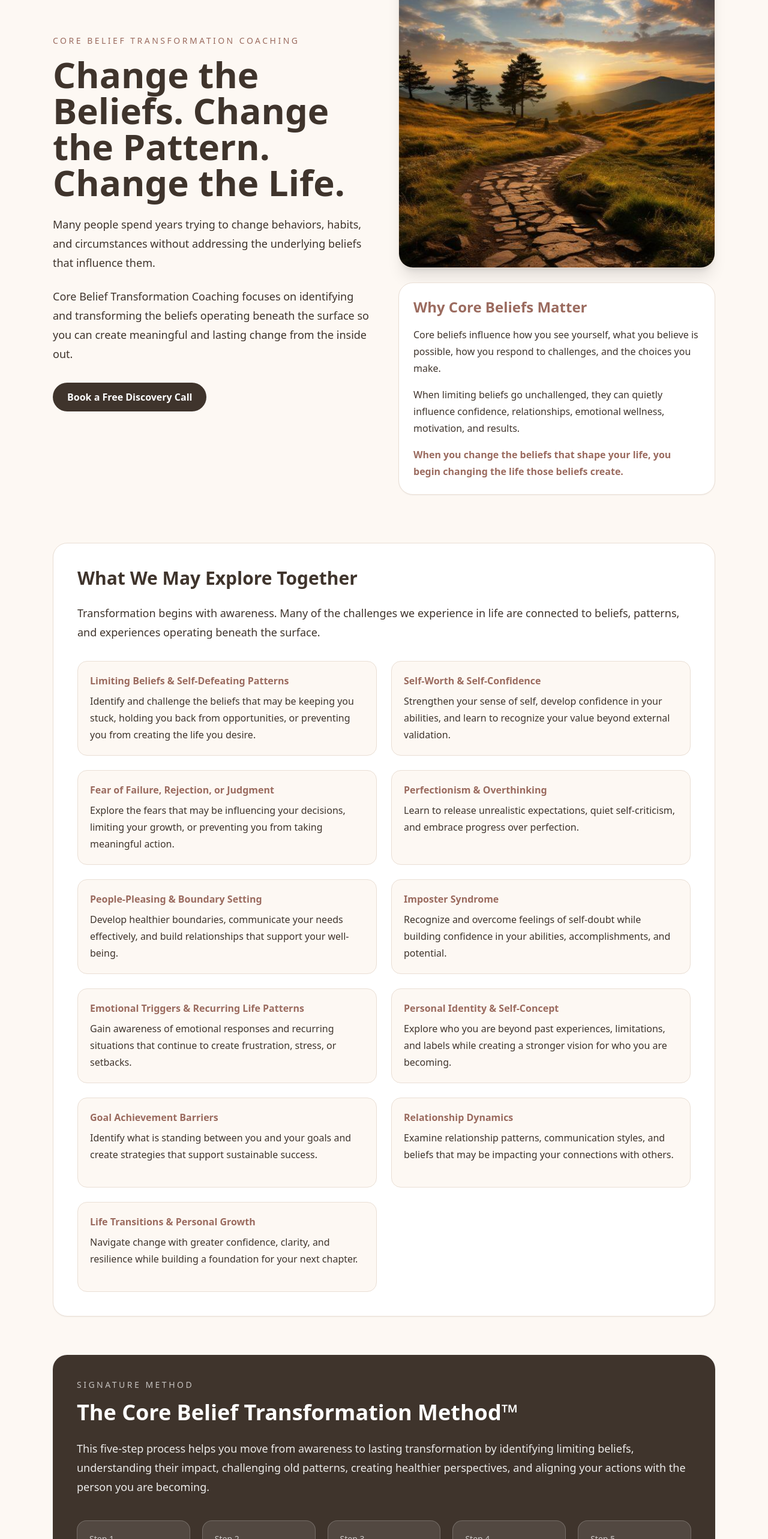
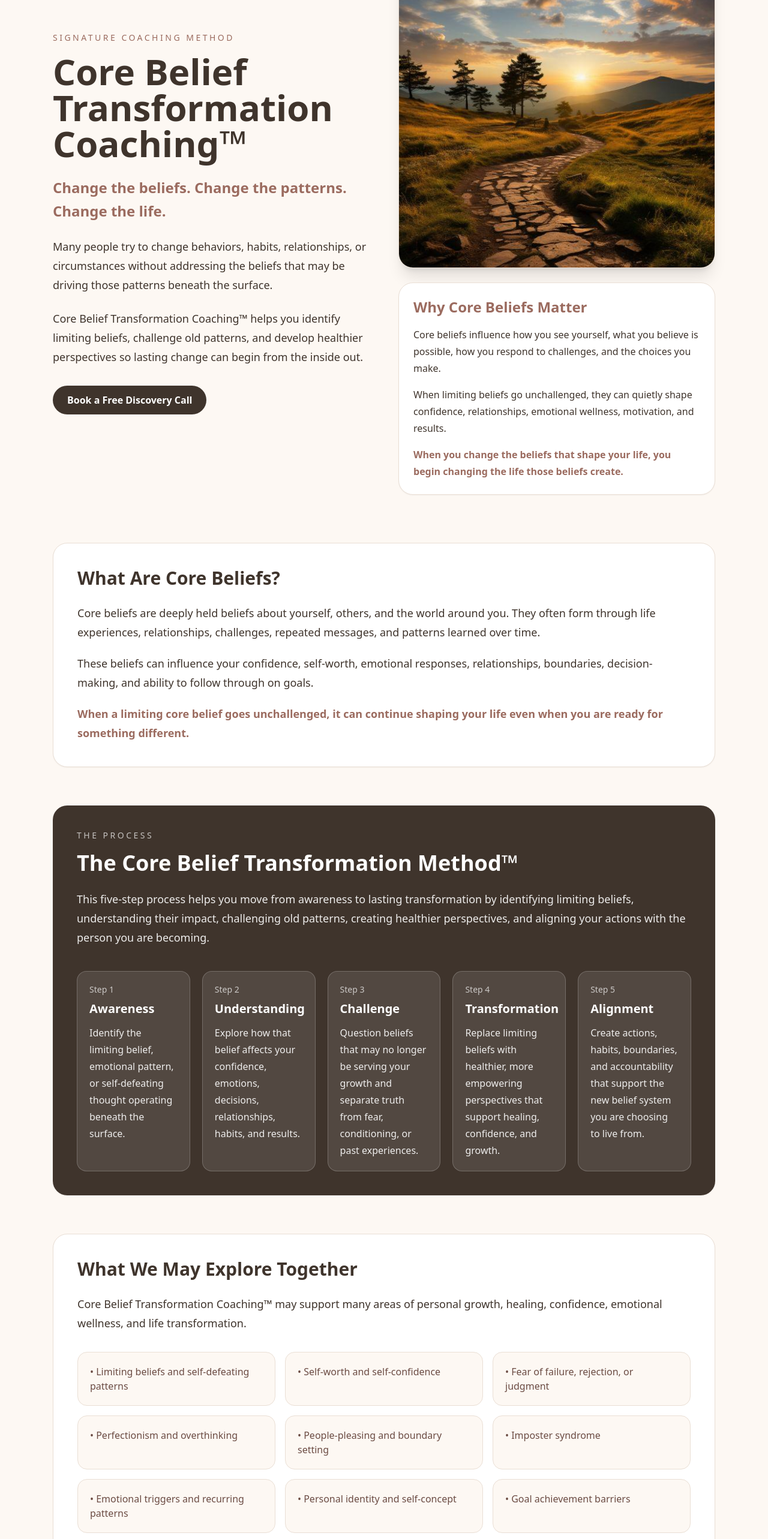
Before and after one commit to Kaelynn-Kinnison/life-coaching-with-kaelynn2, a Next.js app: page /core-belief-coaching in a window 1280 px wide. Shown: the part 234-2800 px from the top of the page at 60% size. Built offline with nearby package versions, Linux system fonts and the light colour scheme; a web font is replaced by a local one.

Commit message:
Update page.js

```diff
--- a/app/core-belief-coaching/page.js
+++ b/app/core-belief-coaching/page.js
@@ -1,7 +1,7 @@
 export const metadata = {
   title: "Core Belief Transformation Coaching | Life Coaching with Kaelynn",
   description:
-    "Identify and transform limiting beliefs, build confidence, improve self-worth, and create lasting personal growth through Core Belief Transformation Coaching with Kaelynn Kinnison.",
+    "Explore Core Belief Transformation Coaching with Kaelynn Kinnison. Identify limiting beliefs, build confidence, improve self-worth, reduce self-sabotage, and create lasting personal growth.",
 };
 
 const bookingLink = "https://calendly.com/kaelynnkinnison";
@@ -10,15 +10,15 @@ export default function CoreBeliefCoaching() {
   const methodSteps = [
     {
       title: "Awareness",
-      text: "Identify the limiting belief, emotional pattern, or self-defeating thought that may be operating beneath the surface.",
+      text: "Identify the limiting belief, emotional pattern, or self-defeating thought operating beneath the surface.",
     },
     {
       title: "Understanding",
-      text: "Explore how the belief may be influencing your confidence, emotions, choices, relationships, habits, and results.",
+      text: "Explore how that belief affects your confidence, emotions, decisions, relationships, habits, and results.",
     },
     {
       title: "Challenge",
-      text: "Gently question beliefs that may no longer be serving you and begin separating truth from old conditioning, fear, or past experiences.",
+      text: "Question beliefs that may no longer be serving your growth and separate truth from fear, conditioning, or past experiences.",
     },
     {
       title: "Transformation",
@@ -31,65 +31,44 @@ export default function CoreBeliefCoaching() {
   ];
 
   const explorationAreas = [
-    {
-      title: "Limiting Beliefs & Self-Defeating Patterns",
-      text: "Identify and challenge the beliefs that may be keeping you stuck, holding you back from opportunities, or preventing you from creating the life you desire.",
-    },
-    {
-      title: "Self-Worth & Self-Confidence",
-      text: "Strengthen your sense of self, develop confidence in your abilities, and learn to recognize your value beyond external validation.",
-    },
-    {
-      title: "Fear of Failure, Rejection, or Judgment",
-      text: "Explore the fears that may be influencing your decisions, limiting your growth, or preventing you from taking meaningful action.",
-    },
-    {
-      title: "Perfectionism & Overthinking",
-      text: "Learn to release unrealistic expectations, quiet self-criticism, and embrace progress over perfection.",
-    },
-    {
-      title: "People-Pleasing & Boundary Setting",
-      text: "Develop healthier boundaries, communicate your needs effectively, and build relationships that support your well-being.",
-    },
-    {
-      title: "Imposter Syndrome",
-      text: "Recognize and overcome feelings of self-doubt while building confidence in your abilities, accomplishments, and potential.",
-    },
-    {
-      title: "Emotional Triggers & Recurring Life Patterns",
-      text: "Gain awareness of emotional responses and recurring situations that continue to create frustration, stress, or setbacks.",
-    },
-    {
-      title: "Personal Identity & Self-Concept",
-      text: "Explore who you are beyond past experiences, limitations, and labels while creating a stronger vision for who you are becoming.",
-    },
-    {
-      title: "Goal Achievement Barriers",
-      text: "Identify what is standing between you and your goals and create strategies that support sustainable success.",
-    },
-    {
-      title: "Relationship Dynamics",
-      text: "Examine relationship patterns, communication styles, and beliefs that may be impacting your connections with others.",
-    },
-    {
-      title: "Life Transitions & Personal Growth",
-      text: "Navigate change with greater confidence, clarity, and resilience while building a foundation for your next chapter.",
-    },
+    "Limiting beliefs and self-defeating patterns",
+    "Self-worth and self-confidence",
+    "Fear of failure, rejection, or judgment",
+    "Perfectionism and overthinking",
+    "People-pleasing and boundary setting",
+    "Imposter syndrome",
+    "Emotional triggers and recurring patterns",
+    "Personal identity and self-concept",
+    "Goal achievement barriers",
+    "Relationship dynamics",
+    "Life transitions and personal growth",
+    "Self-sabotage and procrastination",
+  ];
+
+  const commonBeliefs = [
+    "I'm not good enough.",
+    "I always fail.",
+    "I don't deserve success.",
+    "I have to be perfect.",
+    "My needs don't matter.",
+    "I can't trust myself.",
+    "Change is too hard for me.",
+    "I am too far behind.",
   ];
 
   const benefits = [
-    "Greater self-awareness and personal insight",
+    "Greater self-awareness",
     "Increased confidence and self-trust",
-    "Improved decision-making and clarity",
-    "Stronger boundaries and healthier relationships",
+    "Improved decision-making",
+    "Healthier boundaries",
     "Reduced self-sabotaging behaviors",
     "Increased motivation and follow-through",
-    "Greater emotional resilience",
-    "A stronger sense of purpose and direction",
-    "Improved self-worth and self-acceptance",
-    "More authentic and fulfilling relationships",
-    "Better alignment between goals, values, and actions",
-    "Lasting personal growth and transformation",
+    "Stronger emotional resilience",
+    "A stronger sense of purpose",
+    "Improved self-worth",
+    "More authentic relationships",
+    "Better alignment between goals and actions",
+    "Lasting personal growth",
   ];
 
   return (
@@ -98,23 +77,27 @@ export default function CoreBeliefCoaching() {
         <div className="grid lg:grid-cols-2 gap-12 items-center mb-20">
           <div>
             <p className="uppercase tracking-[0.25em] text-sm text-[#9b6b5f] mb-4">
-              Core Belief Transformation Coaching
+              Signature Coaching Method
             </p>
 
             <h1 className="text-4xl md:text-6xl font-bold mb-6">
-              Change the Beliefs. Change the Pattern. Change the Life.
+              Core Belief Transformation Coaching™
             </h1>
 
+            <p className="text-2xl font-semibold text-[#9b6b5f] leading-relaxed mb-6">
+              Change the beliefs. Change the patterns. Change the life.
+            </p>
+
             <p className="text-lg leading-8 mb-6">
-              Many people spend years trying to change behaviors, habits, and
-              circumstances without addressing the underlying beliefs that
-              influence them.
+              Many people try to change behaviors, habits, relationships, or
+              circumstances without addressing the beliefs that may be driving
+              those patterns beneath the surface.
             </p>
 
             <p className="text-lg leading-8 mb-8">
-              Core Belief Transformation Coaching focuses on identifying and
-              transforming the beliefs operating beneath the surface so you can
-              create meaningful and lasting change from the inside out.
+              Core Belief Transformation Coaching™ helps you identify limiting
+              beliefs, challenge old patterns, and develop healthier
+              perspectives so lasting change can begin from the inside out.
             </p>
 
             <a
@@ -135,9 +118,9 @@ export default function CoreBeliefCoaching() {
             />
 
             <div className="mt-6 bg-white border border-[#eadfd5] rounded-3xl p-6 shadow-sm">
-              <h3 className="text-2xl font-bold mb-4 text-[#9b6b5f]">
+              <h2 className="text-2xl font-bold mb-4 text-[#9b6b5f]">
                 Why Core Beliefs Matter
-              </h3>
+              </h2>
 
               <p className="leading-7 mb-4">
                 Core beliefs influence how you see yourself, what you believe is
@@ -146,9 +129,9 @@ export default function CoreBeliefCoaching() {
               </p>
 
               <p className="leading-7 mb-4">
-                When limiting beliefs go unchallenged, they can quietly
-                influence confidence, relationships, emotional wellness,
-                motivation, and results.
+                When limiting beliefs go unchallenged, they can quietly shape
+                confidence, relationships, emotional wellness, motivation, and
+                results.
               </p>
 
               <p className="font-semibold text-[#9b6b5f] leading-7">
@@ -159,36 +142,33 @@ export default function CoreBeliefCoaching() {
           </div>
         </div>
 
-        <div className="rounded-3xl bg-white border border-[#eadfd5] p-10 shadow-sm mb-16">
-          <h2 className="text-3xl font-bold mb-6">
-            What We May Explore Together
-          </h2>
+        <section className="rounded-3xl bg-white border border-[#eadfd5] p-10 shadow-sm mb-16">
+          <h2 className="text-3xl font-bold mb-6">What Are Core Beliefs?</h2>
 
-          <p className="text-lg leading-8 mb-8">
-            Transformation begins with awareness. Many of the challenges we
-            experience in life are connected to beliefs, patterns, and
-            experiences operating beneath the surface.
-          </p>
+          <div className="space-y-5 text-lg leading-8">
+            <p>
+              Core beliefs are deeply held beliefs about yourself, others, and
+              the world around you. They often form through life experiences,
+              relationships, challenges, repeated messages, and patterns learned
+              over time.
+            </p>
 
-          <div className="grid md:grid-cols-2 gap-6">
-            {explorationAreas.map((area) => (
-              <div
-                key={area.title}
-                className="bg-[#fdf8f3] border border-[#eadfd5] rounded-2xl p-5 min-h-[150px]"
-              >
-                <h3 className="font-semibold text-[#9b6b5f] mb-2">
-                  {area.title}
-                </h3>
+            <p>
+              These beliefs can influence your confidence, self-worth,
+              emotional responses, relationships, boundaries, decision-making,
+              and ability to follow through on goals.
+            </p>
 
-                <p className="leading-7">{area.text}</p>
-              </div>
-            ))}
+            <p className="font-semibold text-[#9b6b5f]">
+              When a limiting core belief goes unchallenged, it can continue
+              shaping your life even when you are ready for something different.
+            </p>
           </div>
-        </div>
+        </section>
 
-        <div className="rounded-3xl bg-[#3f342c] text-white p-10 shadow-sm mb-16">
+        <section className="rounded-3xl bg-[#3f342c] text-white p-10 shadow-sm mb-16">
           <p className="uppercase tracking-[0.25em] text-sm text-white/70 mb-4">
-            Signature Method
+            The Process
           </p>
 
           <h2 className="text-3xl md:text-4xl font-bold mb-6">
@@ -218,9 +198,32 @@ export default function CoreBeliefCoaching() {
               </div>
             ))}
           </div>
-        </div>
+        </section>
 
-        <div className="rounded-3xl bg-white border border-[#eadfd5] p-10 shadow-sm mb-16">
+        <section className="rounded-3xl bg-white border border-[#eadfd5] p-10 shadow-sm mb-16">
+          <h2 className="text-3xl font-bold mb-6">
+            What We May Explore Together
+          </h2>
+
+          <p className="text-lg leading-8 mb-8">
+            Core Belief Transformation Coaching™ may support many areas of
+            personal growth, healing, confidence, emotional wellness, and life
+            transformation.
+          </p>
+
+          <div className="grid md:grid-cols-3 gap-4">
+            {explorationAreas.map((item) => (
+              <div
+                key={item}
+                className="bg-[#fdf8f3] border border-[#eadfd5] rounded-2xl p-5 text-[#6b4b43] font-medium"
+              >
+                • {item}
+              </div>
+            ))}
+          </div>
+        </section>
+
+        <section className="rounded-3xl bg-[#f5e8df] border border-[#eadfd5] p-10 shadow-sm mb-16">
           <h2 className="text-3xl font-bold mb-6">
             Common Limiting Beliefs Clients May Explore
           </h2>
@@ -231,27 +234,53 @@ export default function CoreBeliefCoaching() {
           </p>
 
           <div className="grid md:grid-cols-2 gap-4">
-            {[
-              "I'm not good enough.",
-              "I always fail.",
-              "I don't deserve success.",
-              "I have to be perfect.",
-              "My needs don't matter.",
-              "I can't trust myself.",
-              "Change is too hard for me.",
-              "I am too far behind.",
-            ].map((belief) => (
+            {commonBeliefs.map((belief) => (
               <div
                 key={belief}
-                className="bg-[#fdf8f3] border border-[#eadfd5] rounded-2xl p-4 text-[#6b4b43] font-medium"
+                className="bg-white border border-[#eadfd5] rounded-2xl p-5 text-[#6b4b43] font-medium"
               >
                 “{belief}”
               </div>
             ))}
           </div>
-        </div>
+        </section>
 
-        <div className="rounded-3xl bg-[#3f342c] text-white p-10 shadow-sm mb-16">
+        <section className="rounded-3xl bg-white border border-[#eadfd5] p-10 shadow-sm mb-16">
+          <h2 className="text-3xl font-bold mb-6">
+            How Core Beliefs Can Affect Your Life
+          </h2>
+
+          <div className="grid md:grid-cols-2 gap-8">
+            <div className="bg-[#fdf8f3] rounded-3xl p-8 border border-[#eadfd5]">
+              <h3 className="text-2xl font-bold text-[#9b6b5f] mb-4">
+                Limiting Belief
+              </h3>
+              <p className="text-lg font-semibold mb-4">
+                “I&apos;m not good enough.”
+              </p>
+              <p className="leading-7 text-[#6b4b43]">
+                This belief may show up as perfectionism, people-pleasing,
+                avoiding opportunities, fear of failure, or constantly needing
+                outside validation.
+              </p>
+            </div>
+
+            <div className="bg-[#3f342c] text-white rounded-3xl p-8">
+              <h3 className="text-2xl font-bold mb-4">
+                Empowering Belief
+              </h3>
+              <p className="text-lg font-semibold mb-4">
+                “I am worthy, capable, and growing.”
+              </p>
+              <p className="leading-7 text-white/90">
+                This belief supports confidence, healthier choices, stronger
+                boundaries, increased self-trust, and more aligned action.
+              </p>
+            </div>
+          </div>
+        </section>
+
+        <section className="rounded-3xl bg-[#3f342c] text-white p-10 shadow-sm mb-16">
           <h2 className="text-3xl font-bold mb-6">
             Benefits of Core Belief Transformation Coaching
           </h2>
@@ -268,21 +297,16 @@ export default function CoreBeliefCoaching() {
               </div>
             ))}
           </div>
+        </section>
 
-          <p className="mt-8 text-lg leading-8">
-            Because when you change the beliefs that shape your life, you begin
-            changing the life those beliefs create.
-          </p>
-        </div>
-
-        <div className="text-center rounded-3xl bg-white border border-[#eadfd5] p-10 shadow-sm">
+        <section className="text-center rounded-3xl bg-white border border-[#eadfd5] p-10 shadow-sm">
           <h2 className="text-3xl font-bold mb-4">
             Ready to Begin Your Transformation?
           </h2>
 
           <p className="text-lg leading-8 max-w-3xl mx-auto mb-8">
             Schedule a complimentary discovery call to explore your goals,
-            current challenges, and how core belief transformation coaching can
+            current challenges, and how Core Belief Transformation Coaching™ can
             support your healing, growth, and next chapter.
           </p>
 
@@ -294,7 +318,7 @@ export default function CoreBeliefCoaching() {
           >
             Schedule Your Discovery Call
           </a>
-        </div>
+        </section>
       </section>
     </main>
   );
```
